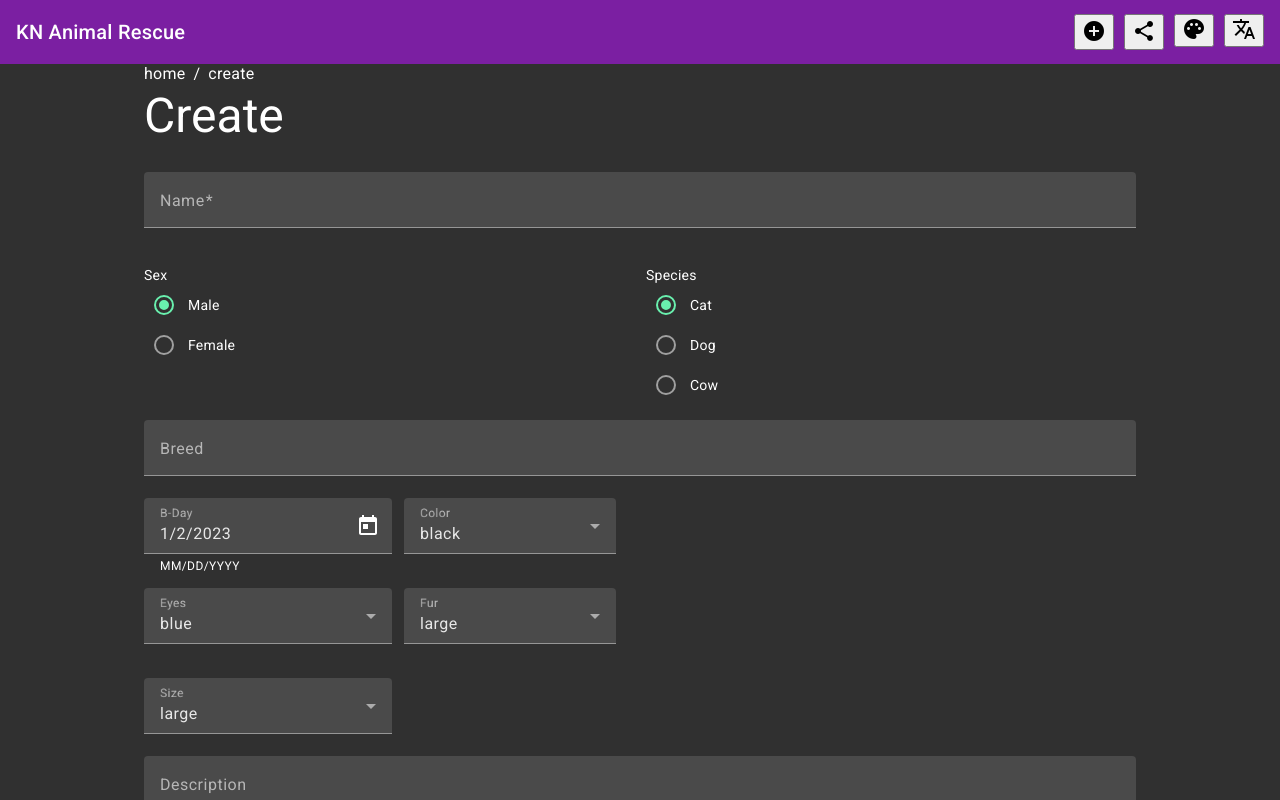
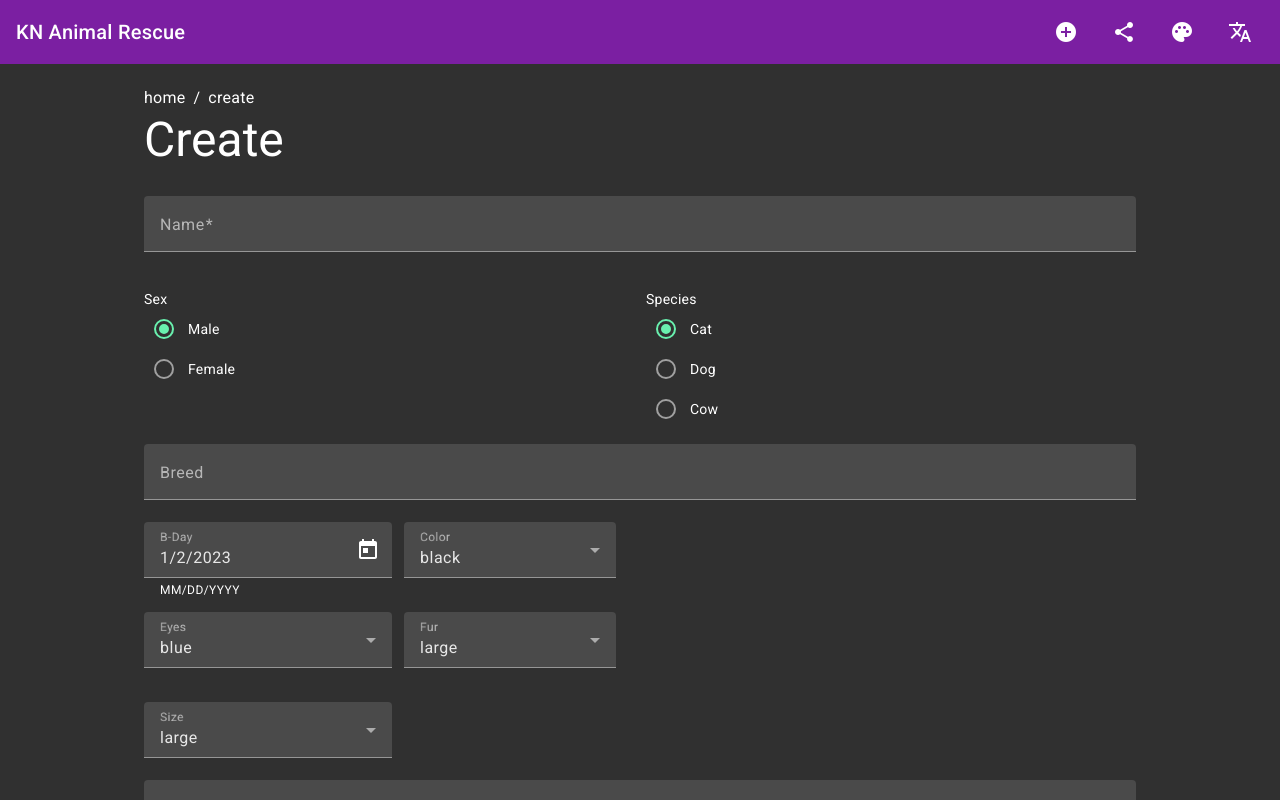
Before and after one commit to kode-neko/animal-rescue-angular, an Angular app: page /create in a window 1280 px wide. Shown: the top 800 px of the page. Built offline with nearby package versions, Linux system fonts and the light colour scheme.

Commit message:
[dev] fixed btn menu toolbar

```diff
--- a/src/app/core/components/main-bar/main-bar.component.html
+++ b/src/app/core/components/main-bar/main-bar.component.html
@@ -1,44 +1,30 @@
 <mat-toolbar color="primary">
-  <div class="cont">
+  <div class="toolbar">
     <div class="left">
       <ng-container *ngIf="!isSM">
-        <button
-          mat-icon-button
-          class="icon-toolbar"
-          aria-label="Buton menu"
-          (click)="handleOpenDrawer()"
-        >
+        <button mat-icon-button (click)="handleOpenDrawer()">
           <mat-icon>menu</mat-icon>
         </button>
       </ng-container>
       <a class="title" [routerLink]="['/']">KN Animal Rescue</a>
     </div>
     <div *ngIf="isSM" class="right">
-      <button
-        mat-icon-button
-        class="icon-toolbar"
-        (click)="handleCreateBtn()"
-        aria-label="Button create"
-      >
+      <button mat-icon-button (click)="handleCreateBtn()">
         <mat-icon>add_circle</mat-icon>
       </button>
-      <button
-        mat-icon-button
-        class="icon-toolbar"
-        aria-label="Button social network menu"
-      >
-        <mat-icon [matMenuTriggerFor]="menu">share</mat-icon>
-        <mat-menu #menu="matMenu">
+      <button [matMenuTriggerFor]="share" mat-icon-button>
+        <mat-icon>share</mat-icon>
+      </button>
+      <mat-menu #share="matMenu">
         <button mat-menu-item>Item 1</button>
         <button mat-menu-item>Item 2</button>
       </mat-menu>
-      </button>
       <app-menu-theme></app-menu-theme>
       <app-menu-lang></app-menu-lang>
     </div>
   </div>
 </mat-toolbar>
-<mat-drawer-container class="drawer-cont" [hasBackdrop]="false">
+<mat-drawer-container class="drawer-container" [hasBackdrop]="false">
   <mat-drawer class="drawer-menu" mode="over" [opened]="isOpenedDrawer">
     <mat-selection-list [multiple]="false">
       <mat-list-option (click)="handleCreateBtn()">{{
@@ -52,14 +38,16 @@
     </mat-selection-list>
   </mat-drawer>
   <mat-drawer-content class="drawer-content">
-    <!--<div *ngIf="isLoading$ | async" class="blackOverlay">
+    <div *ngIf="isLoading$ | async" class="overlay">
       <mat-spinner diameter="64"></mat-spinner>
-      </div>-->
+    </div>
+    <div class="cont">
       <div class="main">
         <ng-content select="[main]"></ng-content>
       </div>
       <div class="footer">
         <ng-content select="[footer]"></ng-content>
       </div>
+    </div>
   </mat-drawer-content>
 </mat-drawer-container>
--- a/src/app/core/components/main-bar/main-bar.component.scss
+++ b/src/app/core/components/main-bar/main-bar.component.scss
@@ -3,7 +3,7 @@
   color: inherit;
 }
 
-.cont {
+.toolbar {
   display: flex;
   width: 100%;
 
@@ -20,23 +20,9 @@
   }
 }
 
-.drawer-cont {
+.drawer-container {
   .drawer-content {
-    min-height: 100vh;
-    display: flex;
-    flex-direction: column;
-    max-width: 992px;
-    margin: 0 auto;
-
-    .main {
-    }
-
-    .footer {
-    }
-  }
-}
-
-.blackOverlay {
+    .overlay {
       position: absolute;
       background-color: rgba(0, 0, 0, 0.4);
       top: 0;
@@ -48,3 +34,13 @@
       align-items: center;
       justify-content: center;
     }
+    .cont {
+      padding: 24px;
+      min-height: 100vh;
+      display: flex;
+      flex-direction: column;
+      max-width: 992px;
+      margin: 0 auto;
+    }
+  }
+}
--- a/src/app/core/components/menu-lang/menu-lang.component.html
+++ b/src/app/core/components/menu-lang/menu-lang.component.html
@@ -1,11 +1,7 @@
-<button
-  mat-icon-button
-  class="icon-toolbar"
-  aria-label="Button lang menu"
->
-  <mat-icon [matMenuTriggerFor]="menuLang">translate</mat-icon>
-  <mat-menu #menuLang="matMenu">
-    <button mat-menu-item (click)="changeLang('en')">en</button>
-    <button mat-menu-item (click)="changeLang('es')">es</button>
-  </mat-menu>
+<button mat-icon-button [matMenuTriggerFor]="menuLang">
+  <mat-icon>translate</mat-icon>
 </button>
+<mat-menu #menuLang="matMenu">
+  <button mat-menu-item (click)="changeLang('en')">en</button>
+  <button mat-menu-item (click)="changeLang('es')">es</button>
+</mat-menu>
--- a/src/app/core/components/menu-theme/menu-theme.component.html
+++ b/src/app/core/components/menu-theme/menu-theme.component.html
@@ -1,11 +1,7 @@
-<button
-  mat-icon-button
-  class="icon-toolbar"
-  aria-label="Button theme menu"
->
-  <mat-icon [matMenuTriggerFor]="menuTheme">palette</mat-icon>
-  <mat-menu #menuTheme="matMenu">
-    <button mat-menu-item>dark</button>
-    <button mat-menu-item>theme</button>
-  </mat-menu>
+<button mat-icon-button [matMenuTriggerFor]="menuTheme">
+  <mat-icon>palette</mat-icon>
 </button>
+<mat-menu #menuTheme="matMenu">
+  <button mat-menu-item>dark</button>
+  <button mat-menu-item>theme</button>
+</mat-menu>
--- a/src/app/core/core.module.ts
+++ b/src/app/core/core.module.ts
@@ -19,6 +19,7 @@ import { SharedModule } from '../shared/shared.module';
 import { LoginComponent } from './pages/login/login.component';
 import { RouterModule } from '@angular/router';
 import {MatProgressSpinnerModule} from '@angular/material/progress-spinner';
+import { MatButtonModule } from '@angular/material/button';
 
 
 @NgModule({
@@ -40,6 +41,7 @@ import {MatProgressSpinnerModule} from '@angular/material/progress-spinner';
     MatProgressSpinnerModule,
     MatToolbarModule,
     MatIconModule,
+    MatButtonModule,
     MatSidenavModule,
     MatMenuModule,
     MatDividerModule,
```
Lines whose indentation alone changed are shown as unchanged.
